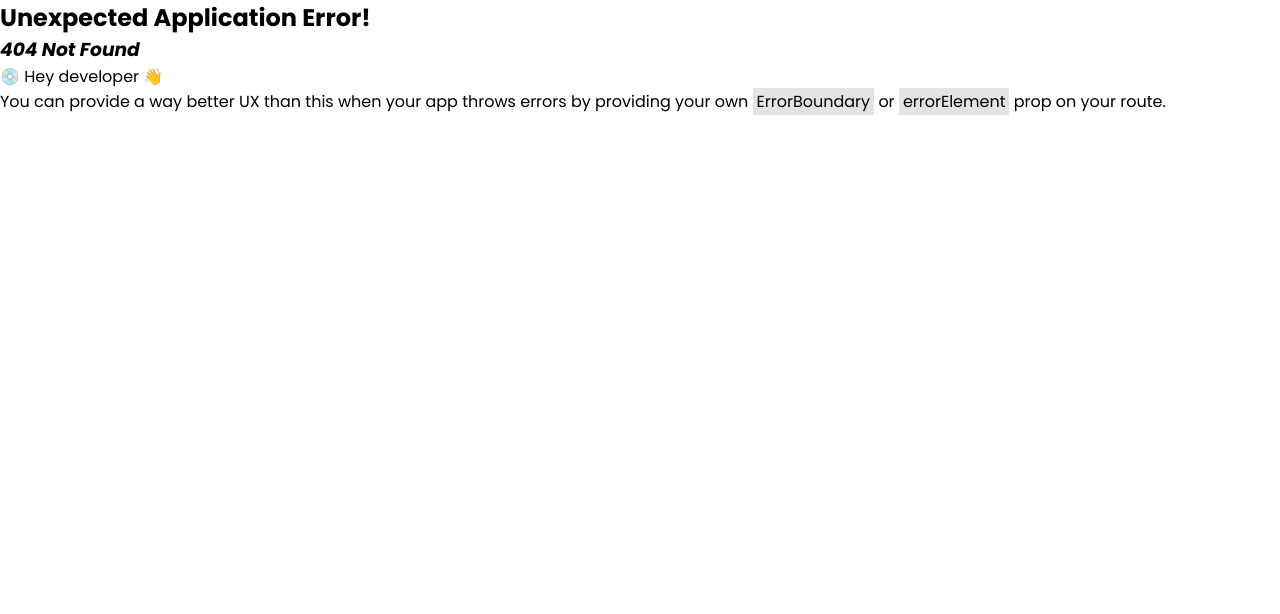
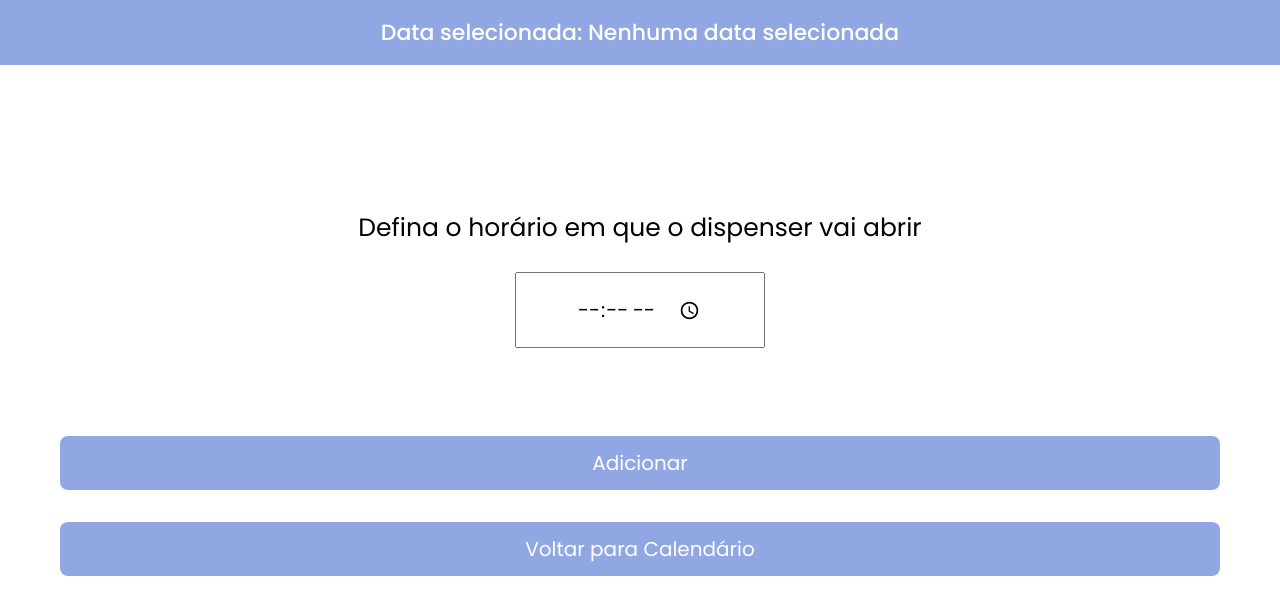
Before and after one commit to Renan-Vizoto/UPX-5-Domotica, a React (Create React App) app: page /programar-horarios in a window 1280 px wide. Before the commit this address had no page. Shown: the top 614 px of the page. Built offline with nearby package versions, Linux system fonts and the light colour scheme.

Commit message:
tela de horario e de historico

```diff
--- a/src/components/Calendario/index.tsx
+++ b/src/components/Calendario/index.tsx
@@ -1,11 +1,19 @@
-import React, { useState } from 'react';
+import React, { useState, useEffect } from 'react';
 import Calendar from 'react-calendar';
 import 'react-calendar/dist/Calendar.css';
 import style from './Calendario.module.css';
 import IconInfo from "../../assets/img/info-circle-fill.svg";
 
-function Calendario() {
+interface CalendarioProps {
+    onDateChange: (date: Date | null) => void;
+}
+
+const Calendario: React.FC<CalendarioProps> = ({ onDateChange }) => {
     const [date, setDate] = useState<Date | null>(new Date());
+
+    useEffect(() => {
+        onDateChange(date);
+    }, [date, onDateChange]);
 
     const handleDateChange = (value: Date | Date[] | null) => {
         if (Array.isArray(value)) {
@@ -27,6 +35,6 @@ function Calendario() {
             />
         </div>
     );
-}
+};
 
 export default Calendario;
--- /dev/null
+++ b/src/context.tsx
@@ -0,0 +1,39 @@
+import React, { createContext, useContext, useState, ReactNode } from 'react';
+
+interface Horario {
+    date: Date | null;
+    time: string;
+}
+
+interface HorariosContextType {
+    horarios: Horario[];
+    addHorario: (horario: Horario) => void;
+}
+
+interface HorariosProviderProps {
+    children: ReactNode;
+}
+
+const HorariosContext = createContext<HorariosContextType | undefined>(undefined);
+
+export const useHorarios = () => {
+    const context = useContext(HorariosContext);
+    if (!context) {
+        throw new Error('useHorarios must be used within a HorariosProvider');
+    }
+    return context;
+};
+
+export const HorariosProvider: React.FC<HorariosProviderProps> = ({ children }) => {
+    const [horarios, setHorarios] = useState<Horario[]>([]);
+
+    const addHorario = (horario: Horario) => {
+        setHorarios((prevHorarios) => [...prevHorarios, horario]);
+    };
+
+    return (
+        <HorariosContext.Provider value={{ horarios, addHorario }}>
+            {children}
+        </HorariosContext.Provider>
+    );
+};
--- a/src/pages/Home/Home.module.css
+++ b/src/pages/Home/Home.module.css
@@ -51,7 +51,7 @@
     text-align: center;
 }
 
-.horarios a {
+.horarios button {
     text-decoration: none;
     background-color: #90A7E3;
     color: white;
@@ -59,6 +59,7 @@
     border-radius: 8px;
     font-size: 20px;
     cursor: pointer;
+    border: none;
 }
 
 .menuNavegacao {
--- a/src/pages/Home/index.tsx
+++ b/src/pages/Home/index.tsx
@@ -1,10 +1,22 @@
-import React from "react";
+import React, { useState } from "react";
+import { useNavigate } from 'react-router-dom';
 import style from './Home.module.css';
 import Calendario from "../../components/Calendario";
 import LogoHome from "../../assets/img/home_logo.png";
 import BackgroundPerfil from "../../assets/img/background_perfil.png";
 
 export default function Home() {
+    const [selectedDate, setSelectedDate] = useState<Date | null>(null);
+    const navigate = useNavigate();
+
+    const handleDateChange = (date: Date | null) => {
+        setSelectedDate(date);
+    };
+
+    const handleProgramarHorarioClick = () => {
+        navigate('/programar-horarios', { state: { date: selectedDate } });
+    };
+
     return (
         <div className={style.home}>
             <header className={style.header}>
@@ -21,11 +33,11 @@ export default function Home() {
                 </div>
 
                 <div className={style.calendarioDiv}>
-                    <Calendario />
+                    <Calendario onDateChange={handleDateChange} />
                 </div>
 
                 <div className={style.horarios}>
-                    <a href="#">Programar horários</a>
+                    <button onClick={handleProgramarHorarioClick}>Programar horários</button>
                 </div>
             </section>
 
@@ -35,5 +47,5 @@ export default function Home() {
                 </a>
             </footer>
         </div>
-    )
+    );
 }
--- /dev/null
+++ b/src/pages/Horario/Horario.module.css
@@ -0,0 +1,53 @@
+*{
+    margin: 0;
+    padding: 0;
+}
+
+.h3Pai {
+    display: flex;
+    justify-content: center;
+    text-align: center;
+    background-color: #90A7E3;
+    color: white;
+    padding: 1em 0.5em;
+}
+
+.h3 {
+    width: 80%;
+    font-size: 22px;
+    font-weight: 500;
+}
+
+.horarioPai {
+    text-align: center;
+    padding: 9em 0 5.5em 0;
+}
+
+.horario {
+    padding: 1em 3em;
+    font-size: 20px;
+}
+
+.pHorario {
+    padding: 0 1em;
+    margin-bottom: 1em;
+    font-size: 25px;
+}
+
+.buttonContainer {
+    display: flex;
+    flex-direction: column;
+    gap: 2em;
+}
+
+.button {
+    margin: 0 3em;
+    text-decoration: none;
+    background-color: #90A7E3;
+    color: white;
+    padding: 0.6em 0em;
+    border-radius: 8px;
+    font-size: 20px;
+    cursor: pointer;
+    border: none;
+}
--- /dev/null
+++ b/src/pages/Horario/index.tsx
@@ -0,0 +1,48 @@
+import React, { useState } from "react";
+import { useLocation, useNavigate } from 'react-router-dom';
+import { useHorarios } from '../../context'; // Corrigido o caminho para o contexto
+import style from './Horario.module.css';
+
+export default function Horario() {
+    const location = useLocation();
+    const navigate = useNavigate();
+    const { date } = location.state || {};
+    const { addHorario } = useHorarios();
+
+    const [time, setTime] = useState<string>("");
+
+    const handleTimeChange = (event: React.ChangeEvent<HTMLInputElement>) => {
+        setTime(event.target.value);
+    };
+
+    const handleProgramarClick = () => {
+        addHorario({ date, time }); // adicione o horário ao contexto
+        navigate('/horarios-programados');
+    };
+
+    const handleVoltarClick = () => {
+        navigate('/home');
+    };
+
+    return (
+        <div className={style.container}>
+            <div className={style.h3Pai}>
+                <h3 className={style.h3}>
+                    Data selecionada: {date ? new Date(date).toLocaleDateString() : 'Nenhuma data selecionada'}
+                </h3>
+            </div>
+
+            <div className={style.horarioPai}>
+                <p className={style.pHorario}>
+                    Defina o horário em que o dispenser vai abrir
+                </p>
+                <input type="time" className={style.horario} value={time} onChange={handleTimeChange} />
+            </div>
+
+            <div className={style.buttonContainer}>
+                <button onClick={handleProgramarClick} className={style.button}>Adicionar</button>
+                <button onClick={handleVoltarClick} className={style.button}>Voltar para Calendário</button>
+            </div>
+        </div>
+    );
+}
--- /dev/null
+++ b/src/pages/Programados/Programados.module.css
@@ -0,0 +1,41 @@
+.container {
+    display: flex;
+    flex-direction: column;
+    height: 100vh;
+}
+
+.header {
+    display: flex;
+    justify-content: center;
+    text-align: center;
+    background-color: #90A7E3;
+    color: white;
+    padding: 1em 0.5em;
+}
+
+.horarios {
+    margin: 0.3em;
+    padding: 0.4em 1em;
+    border: 1px solid rgb(120, 120, 120);
+    border-radius: 8px;
+}
+
+.buttonContainer {
+    display: flex;
+    flex-direction: column;
+    gap: 2em;
+    margin-top: auto; /* Empurra o contêiner de botões para o final do contêiner principal */
+    margin-bottom: 3em;
+}
+
+.button {
+    margin: 0 3em;
+    text-decoration: none;
+    background-color: #90A7E3;
+    color: white;
+    padding: 0.6em 0em;
+    border-radius: 8px;
+    font-size: 20px;
+    cursor: pointer;
+    border: none;
+}
--- /dev/null
+++ b/src/pages/Programados/index.tsx
@@ -0,0 +1,40 @@
+import React from "react";
+import { useNavigate } from 'react-router-dom';
+import { useHorarios } from '../../context';
+import style from './Programados.module.css';
+
+export default function Programados() {
+    const navigate = useNavigate();
+    const { horarios } = useHorarios();
+
+    const handleProgramarClick = () => {
+        const lastDate = horarios.length > 0 ? horarios[horarios.length - 1].date : null;
+        navigate('/programar-horarios', { state: { date: lastDate } });
+    };
+
+    const handleVoltarClick = () => {
+        navigate('/home');
+    };
+
+    return (
+        <div className={style.container}>
+            <div className={style.header}>
+                <h3>Horários Programados</h3>
+            </div>
+
+            <div>
+                {horarios.map((horario, index) => (
+                    <div key={index} className={style.horarios}>
+                        <p>Data: {horario.date ? new Date(horario.date).toLocaleDateString() : 'Nenhuma data selecionada'}</p>
+                        <p>Horário: {horario.time || 'Nenhum horário selecionado'}</p>
+                    </div>
+                ))}
+            </div>
+
+            <div className={style.buttonContainer}>
+                <button onClick={handleProgramarClick} className={style.button}>Adicionar Novo Horário</button>
+                <button onClick={handleVoltarClick} className={style.button}>Voltar para Calendário</button>
+            </div>
+        </div>
+    );
+}
```
Also changed, not shown: src/index.tsx (+15 -1 lines).
